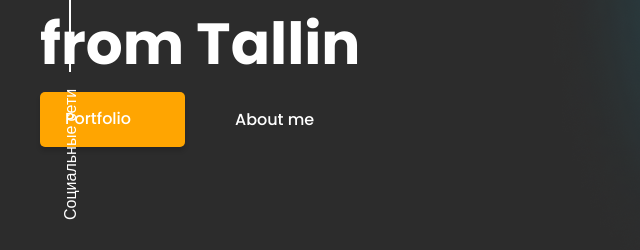
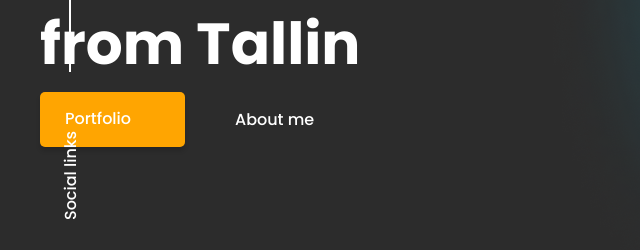
Before and after one commit to larkes-cyber/Portfolio, a website: page src/index.html in a window 1280 px wide. Shown: the part 550-800 px from the top of the page, 0-640 px from the left. Drawn offline with nearby package versions, Linux system fonts and the light colour scheme; files that its build step writes are made by us from their sources; files whose address does not match are found by name.

Commit message:
done slide menu

```diff
--- a/src/index.html
+++ b/src/index.html
@@ -5,21 +5,20 @@
     <meta name="viewport" content="width=device-width, initial-scale=1.0">
     <meta http-equiv="X-UA-Compatible" content="ie=edge">
     <title>Portfolio</title>
-    <meta name="title" content="Мое портфолио">
-    <meta name="description" content="Здесь вы сможете ознакомиться с моими работами и узнать больше обо мне">
+
 
     <!-- Open Graph / Facebook -->
     <meta property="og:type" content="website">
     <meta property="og:url" content="https://metatags.io/">
     <meta property="og:title" content="Мое портфолио">
-    <meta property="og:description" content="Здесь вы сможете ознакомиться с моими работами и узнать больше обо мне">
+
     <meta property="og:image" content="https://metatags.io/assets/meta-tags-16a33a6a8531e519cc0936fbba0ad904e52d35f34a46c97a2c9f6f7dd7d336f2.png">
 
     <!-- Twitter -->
     <meta property="twitter:card" content="summary_large_image">
     <meta property="twitter:url" content="https://metatags.io/">
     <meta property="twitter:title" content="Мое портфолио">
-    <meta property="twitter:description" content="Здесь вы сможете ознакомиться с моими работами и узнать больше обо мне">
+
     <meta property="twitter:image" content="https://metatags.io/assets/meta-tags-16a33a6a8531e519cc0936fbba0ad904e52d35f34a46c97a2c9f6f7dd7d336f2.png">
 
     <!-- Favicon  -->
@@ -52,7 +51,7 @@
             <a href="" class="sidepanel__link"><img src="../icons/social/instagram.svg" alt="instagram"></a>
             <a href="" class="sidepanel__link"><img src="../icons/social/github.svg" alt="gtihub"></a>
             <div class="sidepanel__divider"></div>
-            <div class="title_fz16 sidepanel__title"><span>Социальные сети</span></div>
+            <div class="title_fz16 sidepanel__title"><span>Social links</span></div>
         </aside>
 
         <div class="hamburger">
```
Also changed, not shown: dist/index.html.
